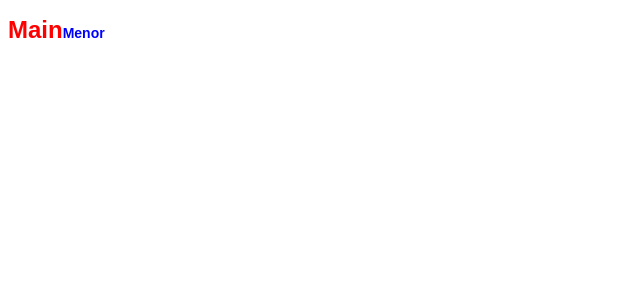
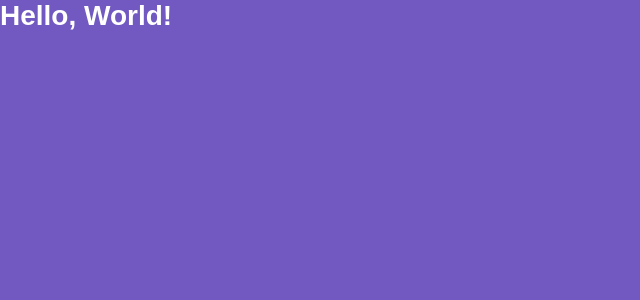
Before and after one commit to Patrick-Wilker/gostack-module-05-react, a React (Create React App) app: page / in a window 1280 px wide. Shown: the top 300 px of the page, without its empty margins (0-640 px from the left). Built offline with nearby package versions, Linux system fonts and the light colour scheme.

Commit message:
Global styles

```diff
--- a/src/App.js
+++ b/src/App.js
@@ -1,10 +1,14 @@
 import React from 'react';
 
-import Routes from './routes'
+import Routes from './routes';
+import GlobalStyle from './styles/global';
 
 function App() {
   return (
-    <Routes/>
+    <>
+        <Routes/>
+        <GlobalStyle/>
+    </>
   );
 }
 
--- a/src/pages/Main/index.js
+++ b/src/pages/Main/index.js
@@ -4,9 +4,8 @@
 
 function Main(){
     return (
-        <Title error={true}>
-            Main
-            <small>Menor</small>
+        <Title>
+            Hello, World!
         </Title>
     )
 }
--- a/src/pages/Main/styles.js
+++ b/src/pages/Main/styles.js
@@ -1,12 +1,5 @@
 import styled from 'styled-components'
 
 export const Title = styled.h1`
-    font-size: 24px;
-    color: ${props => props.error ? 'red' : '#7159c1'};
-    font-family: Arial, Helvetica, sans-serif;
-
-    small{
-        font-size: 14px;
-        color: blue;
-    }
+    color: #FFF;
 `;
--- /dev/null
+++ b/src/styles/global.js
@@ -0,0 +1,29 @@
+import {createGlobalStyle} from 'styled-components'
+
+export default createGlobalStyle`
+    *{
+        margin: 0;
+        padding: 0;
+        outline: 0;
+        box-sizing: border-box;
+    }
+
+    html, body, #root{
+        min-height: 100%;
+    }
+
+    body{
+        background: #7159c1;
+        -webkit-font-smoothing: antialiased !important;
+    }
+
+    body, input, button {
+        color: #222;
+        font-size: 14px;
+        font-family: Arial, Helvetica, sans-serif;
+    }
+
+    button{
+        cursor: pointer;
+    }
+`;
```
